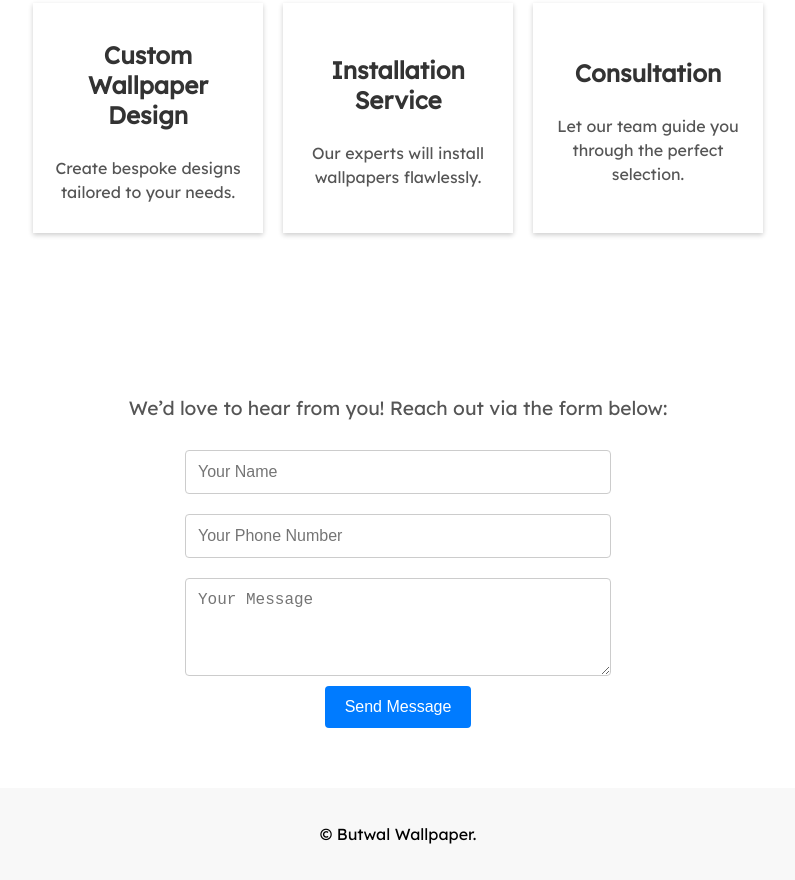
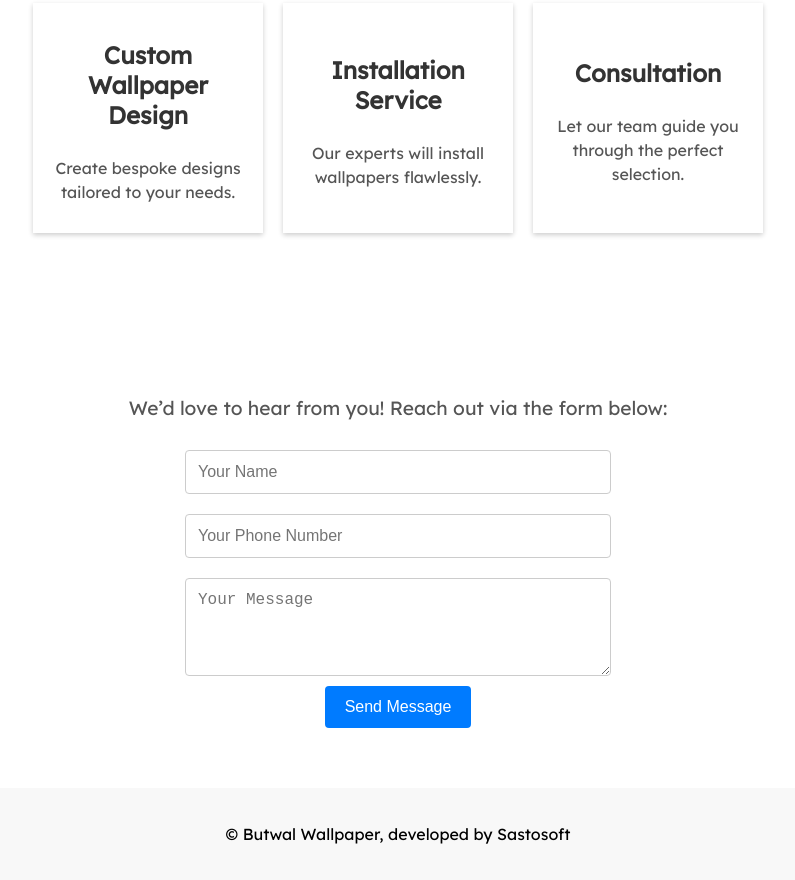
Before and after one commit to sastosoft/butwal-wallpaper, a plain HTML site: page index.html in a window 1280 px wide. Shown: the part 2032-2912 px from the top of the page, without its empty margins (242-1037 px from the left). Drawn offline with Linux system fonts and the light colour scheme; files that its build step writes are made by us from their sources; a script that the page names is missing.

Commit message:
Update index.html

```diff
--- a/index.html
+++ b/index.html
@@ -207,7 +207,7 @@
       </div>
 
       <footer>
-        <p>&copy; Butwal Wallpaper.</p>
+        <p>&copy; Butwal Wallpaper, developed by Sastosoft</p>
       </footer>
     </div>
 
```
